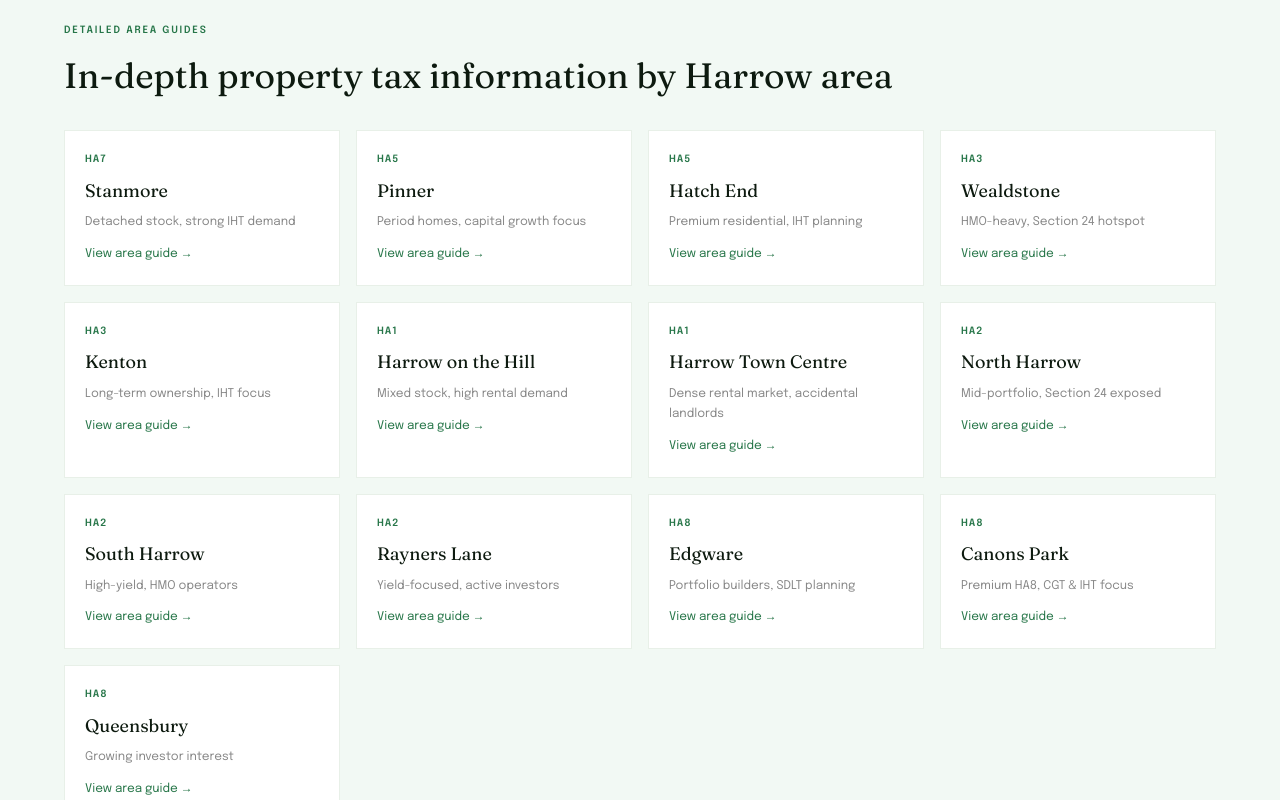
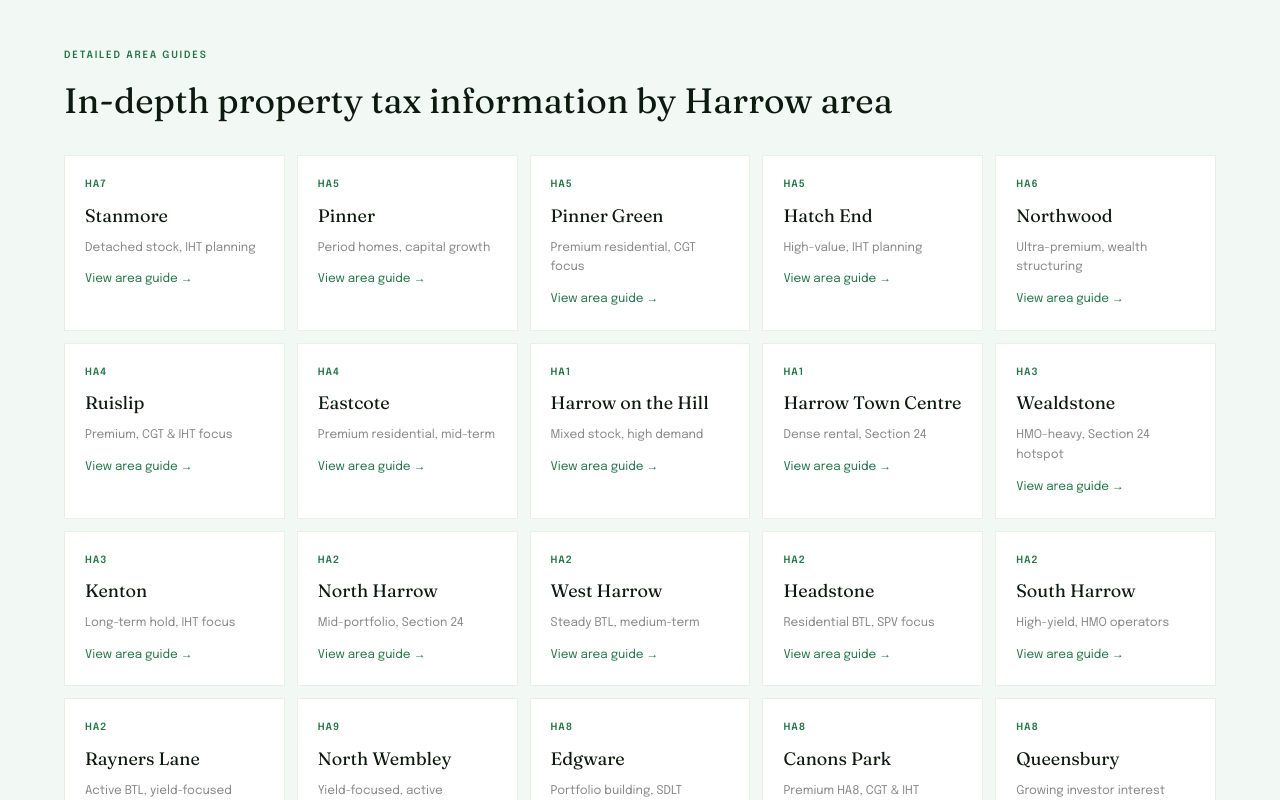
Before and after one commit to nahadgur/propertymanagementharrow, a Next.js app: page /locations in a window 1280 px wide. Shown: the part 2200-3000 px from the top of the page. Built offline with nearby package versions, Linux system fonts and the light colour scheme.

Commit message:
Add files via upload

```diff
--- a/app/locations/LocationsContent.tsx
+++ b/app/locations/LocationsContent.tsx
@@ -22,6 +22,14 @@ const SPOKE_PAGES: Record<string, string> = {
   'hatch-end':          '/harrow/hatch-end/',
   'canons-park':        '/harrow/canons-park/',
   'queensbury':         '/harrow/queensbury/',
+  'west-harrow':        '/harrow/west-harrow/',
+  'headstone':          '/harrow/headstone/',
+  'ruislip':            '/harrow/ruislip/',
+  'northwood':          '/harrow/northwood/',
+  'pinner-green':       '/harrow/pinner-green/',
+  'north-wembley':      '/harrow/north-wembley/',
+  'burnt-oak':          '/harrow/burnt-oak/',
+  'eastcote':           '/harrow/eastcote/',
 }
 
 function toSlug(name: string): string {
@@ -213,21 +221,29 @@ export default function LocationsContent() {
             <h2 className="font-display text-[1.8rem] md:text-[2.2rem] text-text mb-8 leading-tight">
               In-depth property tax information by Harrow area
             </h2>
-            <div className="grid grid-cols-1 sm:grid-cols-2 lg:grid-cols-4 gap-4">
+            <div className="grid grid-cols-1 sm:grid-cols-2 md:grid-cols-3 lg:grid-cols-4 xl:grid-cols-5 gap-3">
               {[
-                { name: 'Stanmore',           href: '/harrow/stanmore/',            postcode: 'HA7', desc: 'Detached stock, strong IHT demand' },
-                { name: 'Pinner',             href: '/harrow/pinner/',              postcode: 'HA5', desc: 'Period homes, capital growth focus' },
-                { name: 'Hatch End',          href: '/harrow/hatch-end/',           postcode: 'HA5', desc: 'Premium residential, IHT planning' },
-                { name: 'Wealdstone',         href: '/harrow/wealdstone/',          postcode: 'HA3', desc: 'HMO-heavy, Section 24 hotspot' },
-                { name: 'Kenton',             href: '/harrow/kenton/',              postcode: 'HA3', desc: 'Long-term ownership, IHT focus' },
-                { name: 'Harrow on the Hill', href: '/harrow/harrow-on-the-hill/',  postcode: 'HA1', desc: 'Mixed stock, high rental demand' },
-                { name: 'Harrow Town Centre', href: '/harrow/harrow-town-centre/',  postcode: 'HA1', desc: 'Dense rental market, accidental landlords' },
-                { name: 'North Harrow',       href: '/harrow/north-harrow/',        postcode: 'HA2', desc: 'Mid-portfolio, Section 24 exposed' },
-                { name: 'South Harrow',       href: '/harrow/south-harrow/',        postcode: 'HA2', desc: 'High-yield, HMO operators' },
-                { name: 'Rayners Lane',       href: '/harrow/rayners-lane/',        postcode: 'HA2', desc: 'Yield-focused, active investors' },
-                { name: 'Edgware',            href: '/harrow/edgware/',             postcode: 'HA8', desc: 'Portfolio builders, SDLT planning' },
-                { name: 'Canons Park',        href: '/harrow/canons-park/',         postcode: 'HA8', desc: 'Premium HA8, CGT & IHT focus' },
-                { name: 'Queensbury',         href: '/harrow/queensbury/',          postcode: 'HA8', desc: 'Growing investor interest' },
+                { name: 'Stanmore',           href: '/harrow/stanmore/',           postcode: 'HA7', desc: 'Detached stock, IHT planning' },
+                { name: 'Pinner',             href: '/harrow/pinner/',             postcode: 'HA5', desc: 'Period homes, capital growth' },
+                { name: 'Pinner Green',       href: '/harrow/pinner-green/',       postcode: 'HA5', desc: 'Premium residential, CGT focus' },
+                { name: 'Hatch End',          href: '/harrow/hatch-end/',          postcode: 'HA5', desc: 'High-value, IHT planning' },
+                { name: 'Northwood',          href: '/harrow/northwood/',          postcode: 'HA6', desc: 'Ultra-premium, wealth structuring' },
+                { name: 'Ruislip',            href: '/harrow/ruislip/',            postcode: 'HA4', desc: 'Premium, CGT & IHT focus' },
+                { name: 'Eastcote',           href: '/harrow/eastcote/',           postcode: 'HA4', desc: 'Premium residential, mid-term' },
+                { name: 'Harrow on the Hill', href: '/harrow/harrow-on-the-hill/', postcode: 'HA1', desc: 'Mixed stock, high demand' },
+                { name: 'Harrow Town Centre', href: '/harrow/harrow-town-centre/', postcode: 'HA1', desc: 'Dense rental, Section 24' },
+                { name: 'Wealdstone',         href: '/harrow/wealdstone/',         postcode: 'HA3', desc: 'HMO-heavy, Section 24 hotspot' },
+                { name: 'Kenton',             href: '/harrow/kenton/',             postcode: 'HA3', desc: 'Long-term hold, IHT focus' },
+                { name: 'North Harrow',       href: '/harrow/north-harrow/',       postcode: 'HA2', desc: 'Mid-portfolio, Section 24' },
+                { name: 'West Harrow',        href: '/harrow/west-harrow/',        postcode: 'HA2', desc: 'Steady BTL, medium-term' },
+                { name: 'Headstone',          href: '/harrow/headstone/',          postcode: 'HA2', desc: 'Residential BTL, SPV focus' },
+                { name: 'South Harrow',       href: '/harrow/south-harrow/',       postcode: 'HA2', desc: 'High-yield, HMO operators' },
+                { name: 'Rayners Lane',       href: '/harrow/rayners-lane/',       postcode: 'HA2', desc: 'Active BTL, yield-focused' },
+                { name: 'North Wembley',      href: '/harrow/north-wembley/',      postcode: 'HA9', desc: 'Yield-focused, active investors' },
+                { name: 'Edgware',            href: '/harrow/edgware/',            postcode: 'HA8', desc: 'Portfolio building, SDLT' },
+                { name: 'Canons Park',        href: '/harrow/canons-park/',        postcode: 'HA8', desc: 'Premium HA8, CGT & IHT' },
+                { name: 'Queensbury',         href: '/harrow/queensbury/',         postcode: 'HA8', desc: 'Growing investor interest' },
+                { name: 'Burnt Oak',          href: '/harrow/burnt-oak/',          postcode: 'HA8', desc: 'Active portfolio building' },
               ].map(spoke => (
                 <Link key={spoke.href} href={spoke.href}
                   className="flex flex-col p-5 bg-white border border-[#e8f0e8] no-underline hover:border-brand transition-colors group">
--- a/components/ServicePageContent.tsx
+++ b/components/ServicePageContent.tsx
@@ -8,6 +8,7 @@ import LeadFormModal from '@/components/LeadFormModal'
 import HeroLeadForm from '@/components/HeroLeadForm'
 import Breadcrumbs from '@/components/Breadcrumbs'
 import { trustBadges } from '@/data/site'
+import { spokeAreas } from '@/data/harrowData'
 import { type Service } from '@/data/services'
 import { type ServiceContent } from '@/data/serviceContent'
 
```
